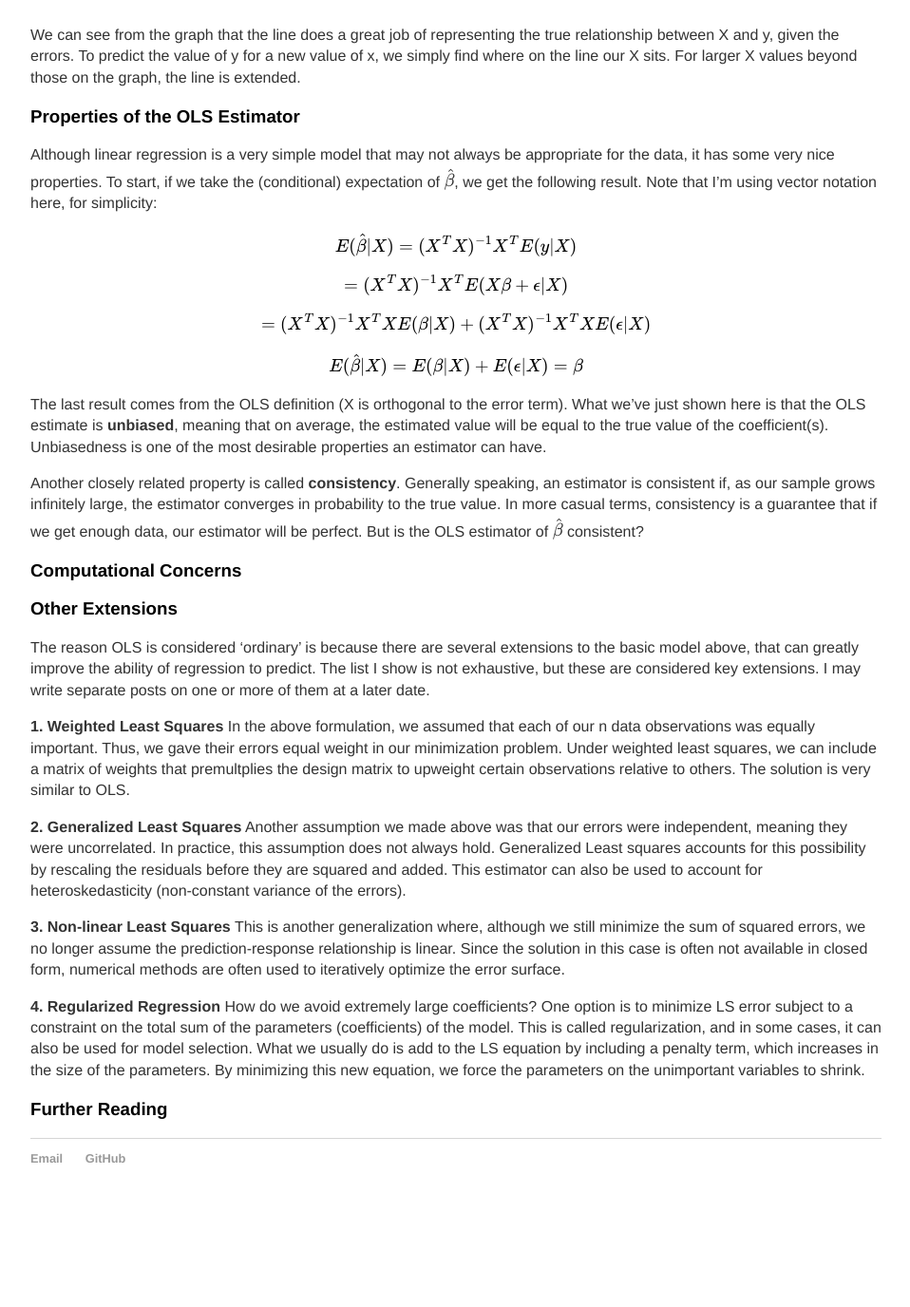
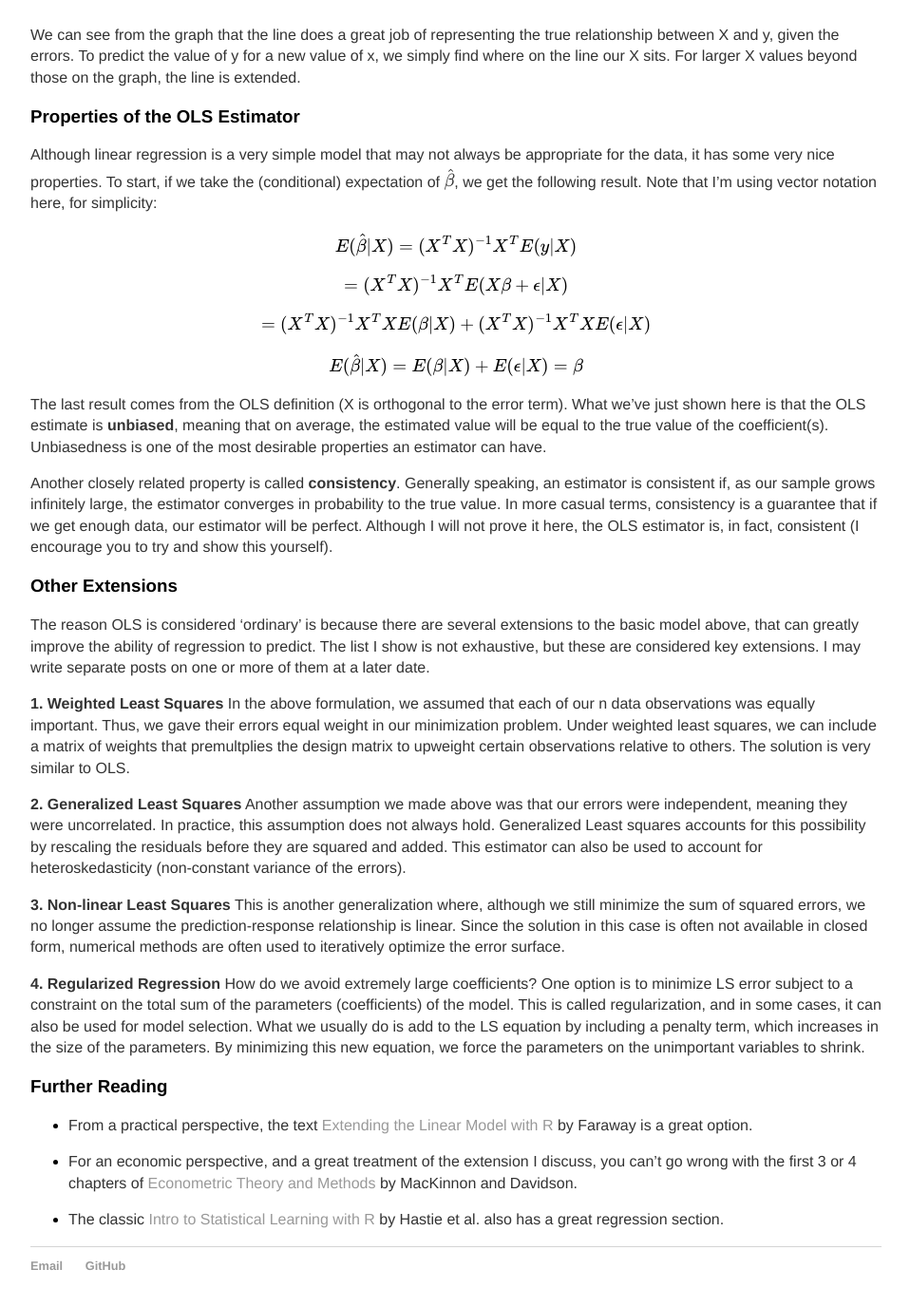
Before and after one commit to 12mre1/12mre1.github.io, a Jekyll site: the page built from _posts/2020-11-15-An-Intro-to-OLS-Regression.md, in a window 1280 px wide and 1400 px high, scrolled down 4850 px. Shown: the top 1376 px of the window at 95% size, without its empty margins (160-1118 px from the left). Built offline with Jekyll 4.4.1, drawn with Linux system fonts in a browser that asks for light colours; formulas are drawn with MathJax 3; before the commit the page ends 6137 px from its top, so only the background shows below that.

Commit message:
finish linreg post

```diff
--- a/_posts/2020-11-15-An-Intro-to-OLS-Regression.md
+++ b/_posts/2020-11-15-An-Intro-to-OLS-Regression.md
@@ -249,11 +249,7 @@ The last result comes from the OLS definition (X is orthogonal to the error term
 is __unbiased__, meaning that on average, the estimated value will be equal to the true value of the coefficient(s). Unbiasedness is one
 of the most desirable properties an estimator can have.
 
-Another closely related property is called __consistency__. Generally speaking, an estimator is consistent if, as our sample grows infinitely large, the estimator converges in probability to the true value. In more casual terms, consistency is a guarantee that if we get enough data, our estimator will be perfect. But is the OLS estimator of \\( \hat{\beta} \\) consistent?
-
-### Computational Concerns
-
-
+Another closely related property is called __consistency__. Generally speaking, an estimator is consistent if, as our sample grows infinitely large, the estimator converges in probability to the true value. In more casual terms, consistency is a guarantee that if we get enough data, our estimator will be perfect. Although I will not prove it here, the OLS estimator is, in fact, consistent (I encourage you to try and show this yourself).
 
 ### Other Extensions
 
@@ -284,3 +280,10 @@ By minimizing this new equation, we force the parameters on the unimportant vari
 
 
 ### Further Reading
+
+- From a practical perspective, the text [Extending the Linear Model with R](https://julianfaraway.github.io/faraway/ELM/) by Faraway is a great option.
+
+- For an economic perspective, and a great treatment of the extension I discuss, you can't go wrong with the first
+3 or 4 chapters of [Econometric Theory and Methods](http://qed.econ.queensu.ca/ETM/) by MacKinnon and Davidson.
+
+- The classic [Intro to Statistical Learning with R](https://www.statlearning.com/) by Hastie et al. also has a great regression section.
```
